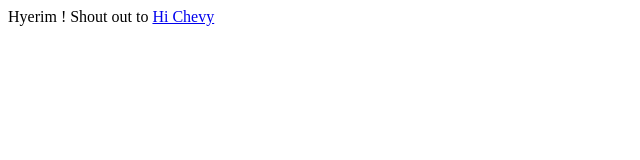
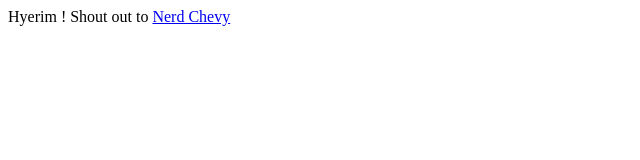
Before and after one commit to HyerimKimMan/HyerimKimMan.github.io-11July2017, a plain HTML site: page index.html in a window 1280 px wide. Shown: the full height of the page, 0-640 px from the left. Drawn offline with Linux system fonts and the light colour scheme.

Commit message:
Update index.html

```diff
--- a/index.html
+++ b/index.html
@@ -1,2 +1,2 @@
 Hyerim !
-Shout out to <a href ="https://chevman83.github.io/"> Hi Chevy</a>
+Shout out to <a href ="https://chevman83.github.io/"> Nerd Chevy</a>
```
